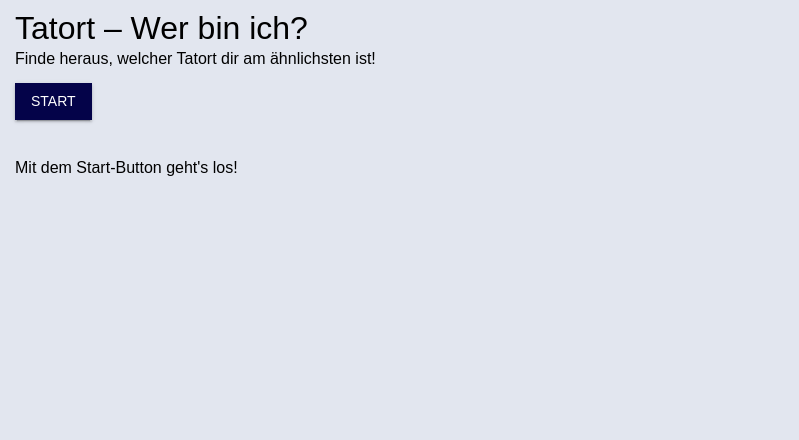
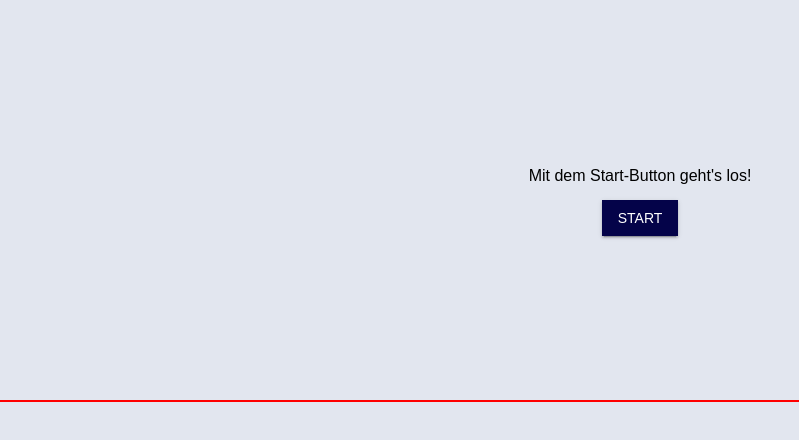
Before and after one commit to wdr-data/tatort-wer-bin-ich, a React (Create React App) app: page / in a window 1280 px wide. Shown: the top 440 px of the page, without its empty margins (0-799 px from the left). Built offline with nearby package versions, Linux system fonts and the light colour scheme; a web font is replaced by a local one.

Commit message:
💄 First attempt at layouting everything

```diff
--- a/src/App.js
+++ b/src/App.js
@@ -197,11 +197,17 @@
 
   return (
     <div className={styles.app}>
-      <Typography variant='h1'>Tatort – Wer bin ich?</Typography>
+      {/* <Typography variant='h1'>Tatort – Wer bin ich?</Typography>
       <Typography type='subtitle1'>
         Finde heraus, welcher Tatort dir am ähnlichsten ist!
-      </Typography>
-      <Stack direction={'row'} gap={'10px'} className={styles.controls}>
+      </Typography> */}
+
+      <Stack
+        direction={'row'}
+        gap={'10px'}
+        alignItems={'start'}
+        className={styles.controls}
+      >
         {[STAGES.NOUN, STAGES.PLACE, STAGES.RESULT].includes(stage.stage) && (
           <Button variant='contained' onClick={handleBack}>
             Zurück
@@ -212,7 +218,7 @@
           stage.stage
         ) && (
           <Button variant='contained' onClick={handleReroll}>
-            Reroll
+            Neue Wörter
           </Button>
         )}
 
@@ -221,26 +227,36 @@
             Reset
           </Button>
         )}
+      </Stack>
+
+      {stage.stage === STAGES.RESULT && (
+        <div className={styles.controlSpacer} />
+      )}
+
+      {![STAGES.START, STAGES.ADJECTIVE].includes(stage.stage) && (
+        <Stack direction={'row'} gap={'10px'} className={styles.choicesMade}>
+          {Object.entries(stage.choicesMade).map(([stage, choice]) => (
+            <Chip key={stage} label={choice} color='secondary' />
+          ))}
+        </Stack>
+      )}
+
+      <Typography>{STAGE_INSTRUCTIONS[stage.stage]}</Typography>
 
       {stage.stage === STAGES.START && (
         <Button variant='contained' onClick={() => handleStart()}>
           Start
         </Button>
       )}
-      </Stack>
-      <br />
-      <Stack direction={'row'} gap={'10px'} className={styles.choicesMade}>
-        {Object.entries(stage.choicesMade).map(([stage, choice]) => (
-          <Chip key={stage} label={choice} color='secondary' />
-        ))}
-      </Stack>
-      <br />
-
-      <Typography>{STAGE_INSTRUCTIONS[stage.stage]}</Typography>
 
       {![STAGES.START, STAGES.RESULT].includes(stage.stage) && (
-        <>
-          <Stack direction={'row'} gap={'10px'} className={styles.choices}>
+        <Stack
+          direction={'row'}
+          gap={'10px'}
+          flexWrap={'wrap'}
+          justifyContent={'center'}
+          className={styles.choices}
+        >
           {stage.choicesAvailable[stage.stage].map(choice => (
             <Button
               key={choice}
@@ -251,22 +267,26 @@
             </Button>
           ))}
         </Stack>
-          <br />
-        </>
       )}
 
       {stage.stage === STAGES.RESULT && (
+        <Chip
+          variant='outlined'
+          color='secondary'
+          label={stage.tuples[0].chunks}
+        />
+      )}
+
+      {stage.stage === STAGES.RESULT && (
+        <div className={styles.resultWrapper}>
+          <div className={styles.fadeGradientTop} />
+          <div className={styles.fadeGradientBottom} />
+
           <Stack
             direction='column'
             alignItems={'start'}
             className={styles.result}
           >
-          <Chip
-            variant='outlined'
-            color='secondary'
-            label={stage.tuples[0].chunks}
-          />
-          <br />
             <Typography variant='h2'>
               <Highlighter
                 highlightClassName={styles.descriptionHighlight}
@@ -276,7 +296,9 @@
               />
             </Typography>
             <Typography variant='subtitle2'>{stage.tuples[0].years}</Typography>
-          <Link href={stage.tuples[0].links}>Link zur Folge</Link>
+            <Link target='_blank' href={stage.tuples[0].links}>
+              Link zur Folge
+            </Link>
             <br />
             <Typography variant='body2'>
               <Highlighter
@@ -291,6 +313,7 @@
               />
             </Typography>
           </Stack>
+        </div>
       )}
     </div>
   )
--- a/src/App.module.scss
+++ b/src/App.module.scss
@@ -1,6 +1,33 @@
+$padding-vertical: 10px;
+
 .app {
-  max-width: 600px;
+  height: calc(100% - $padding-vertical * 2);
+  width: calc(100% - 30px);
+  padding: $padding-vertical 15px;
+  display: flex;
+  flex-direction: column;
+  align-items: center;
+  justify-content: center;
+  text-align: center;
+}
+
+.controls {
+  position: absolute;
+  top: 0;
+  left: 0;
+  right: 0;
   padding: 10px 15px;
+}
+
+.controlSpacer {
+  height: 55px;
+  width: 100%;
+  justify-self: start;
+}
+
+.choicesMade {
+  height: 50px;
+  //margin-top: -50px;
 }
 
 .chunk {
@@ -11,6 +38,37 @@
   border-radius: 4px;
   padding: 4px;
   margin: 20px;
+}
+
+.resultWrapper {
+  position: relative;
+  flex-grow: 1;
+  max-height: 220px;
+  padding: 5px 0 0 0;
+  margin: 0;
+
+  .fadeGradientTop {
+    position: absolute;
+    top: 5;
+    left: 0;
+    right: 0;
+    height: 15px;
+    background: linear-gradient(to bottom, #e2e6ef, transparent);
+  }
+  .fadeGradientBottom {
+    position: absolute;
+    bottom: 0;
+    left: 0;
+    right: 0;
+    height: 15px;
+    background: linear-gradient(to top, #e2e6ef, transparent);
+  }
+  .result {
+    max-height: calc(100% - 30px);
+    padding: 15px 0;
+    overflow: auto;
+    text-align: left;
+  }
 }
 
 .descriptionHighlight {
--- a/src/index.css
+++ b/src/index.css
@@ -1,10 +1,22 @@
 body {
+  height: 400px;
+  max-height: 400px;
+  width: 100vw;
+  outline: 2px solid red;
+
   margin: 0;
   font-family: 'Thesis', sans-serif;
   -webkit-font-smoothing: antialiased;
   -moz-osx-font-smoothing: grayscale;
 
   background-color: #e2e6ef;
+}
+
+#root {
+  height: 100%;
+  width: 100%;
+  margin: 0;
+  padding: 0;
 }
 
 code {
```
Lines whose indentation alone changed are shown as unchanged.
